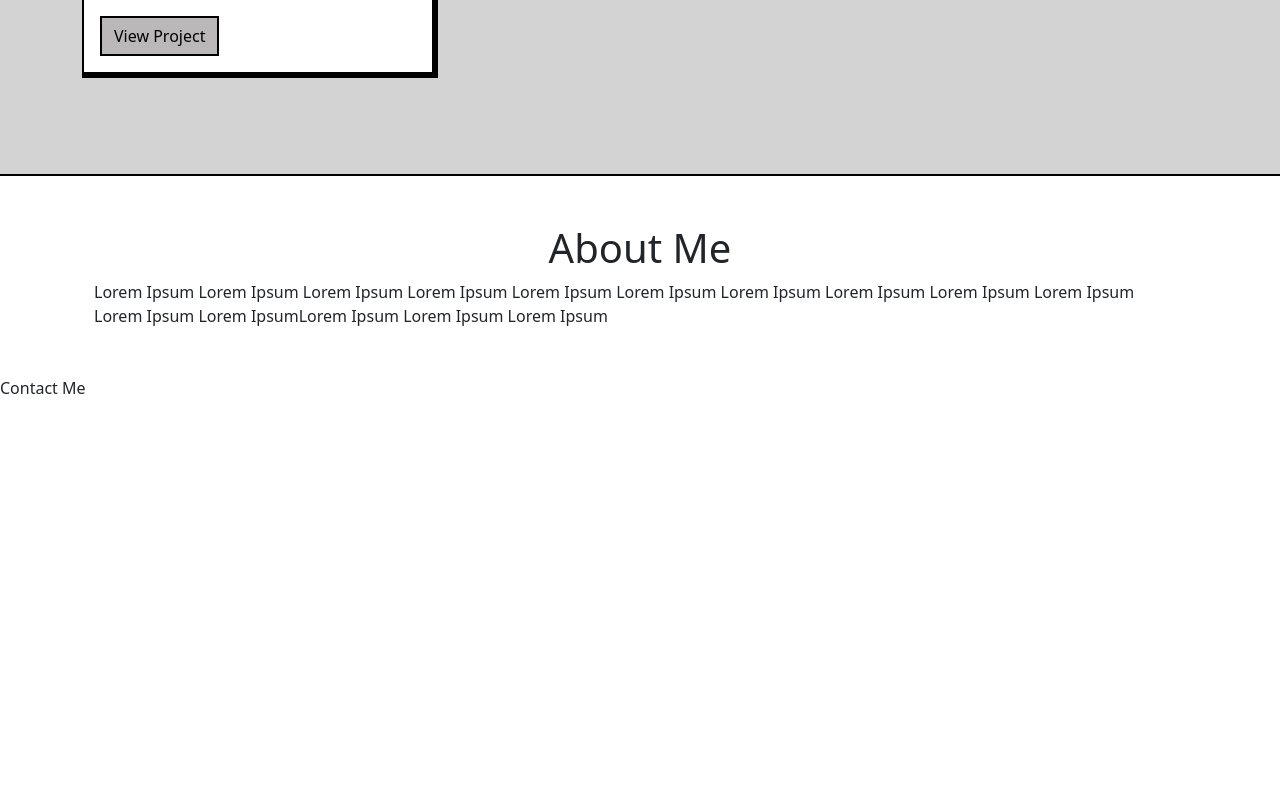
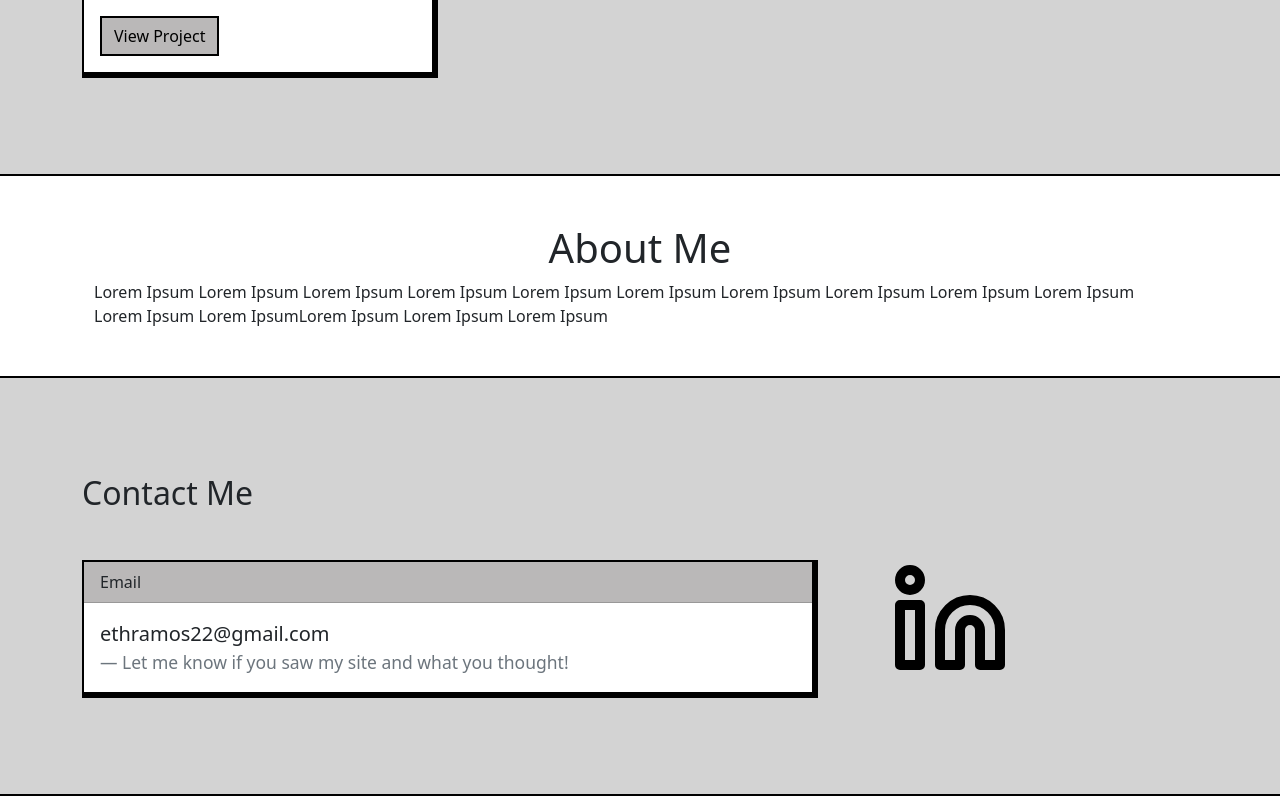
Before and after one commit to ethramos22/portfolio, a React (Create React App) app: page / in a window 1280 px wide. Shown: the part 1535-2331 px from the top of the page. Before the commit the page ends 1935 px from the top, so only its background shows below. Built offline with nearby package versions, Linux system fonts and the light colour scheme.

Commit message:
contact section

```diff
--- a/src/App.css
+++ b/src/App.css
@@ -16,6 +16,13 @@ html {
   border: 2px solid black;
   border-radius: 0;
   color: black;
+}
+
+.alt-background {
+  background-color: var(--light);
+  border-top: 2px solid black;
+  border-bottom: 2px solid black;
+  margin: none;
 }
 
 /* NavBar */
@@ -41,14 +48,8 @@ html {
 .spacer-right {
   margin-right: 40px;
 }
+
 /* PROJECTS */
-
-#projects {
-  background-color: var(--light);
-  border-top: 2px solid black;
-  border-bottom: 2px solid black;
-  margin: none;
-}
 
 .card {
   border: 2px solid black;
--- a/src/components/Contact.jsx
+++ b/src/components/Contact.jsx
@@ -1,9 +1,35 @@
 import React from 'react'
+import { Container, Card, Row, Col, Button } from 'react-bootstrap'
+import { Linkedin } from 'react-feather';
 
 export default function Contact() {
   return (
-    <div id='contact'>
-      Contact Me
+    <div id='contact' className='alt-background'>
+      <Container className='py-5 my-5'>
+        <h2>Contact Me</h2>
+        <Row className='mt-5'>
+          <Col className='me-5' sm={8}>
+            <Card>
+              <Card.Header>Email</Card.Header>
+              <Card.Body>
+                <blockquote className="blockquote mb-0">
+                  <p>
+                    {' '}ethramos22@gmail.com{' '}
+                  </p>
+                  <footer className="blockquote-footer">
+                    Let me know if you saw my site and what you thought!
+                  </footer>
+                </blockquote>
+              </Card.Body>
+            </Card>
+          </Col>
+          <Col sm={2}>
+            <a href='https://www.linkedin.com/in/ethan-ramos-375698168/' target='_blank'>
+              <Linkedin color='black' size={120}/>
+            </a>
+          </Col>
+        </Row>
+      </Container>
     </div>
-  )
+  );
 }
--- a/src/components/Projects.jsx
+++ b/src/components/Projects.jsx
@@ -45,9 +45,9 @@ export default function Projects() {
   ]
 
   return (
-    <div id='projects'>
+    <div id='projects' className='alt-background'>
       <Container className='py-5 my-5'>
-        <h2 className='Subheading'>Projects</h2>
+        <h2>Projects</h2>
         <Row xs={1} md={2} lg={3} className="g-4">
           {projects.map((project) => (
             <ProjectCard key={project.id} project={project} />
```
